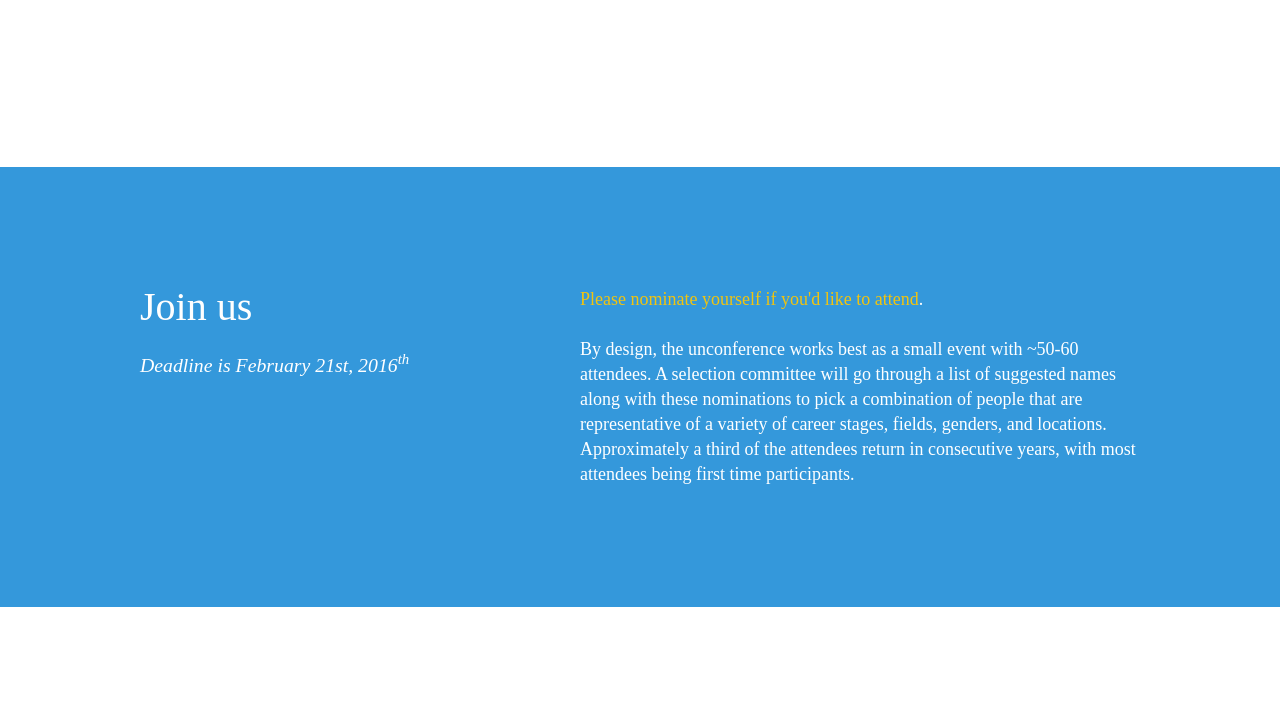
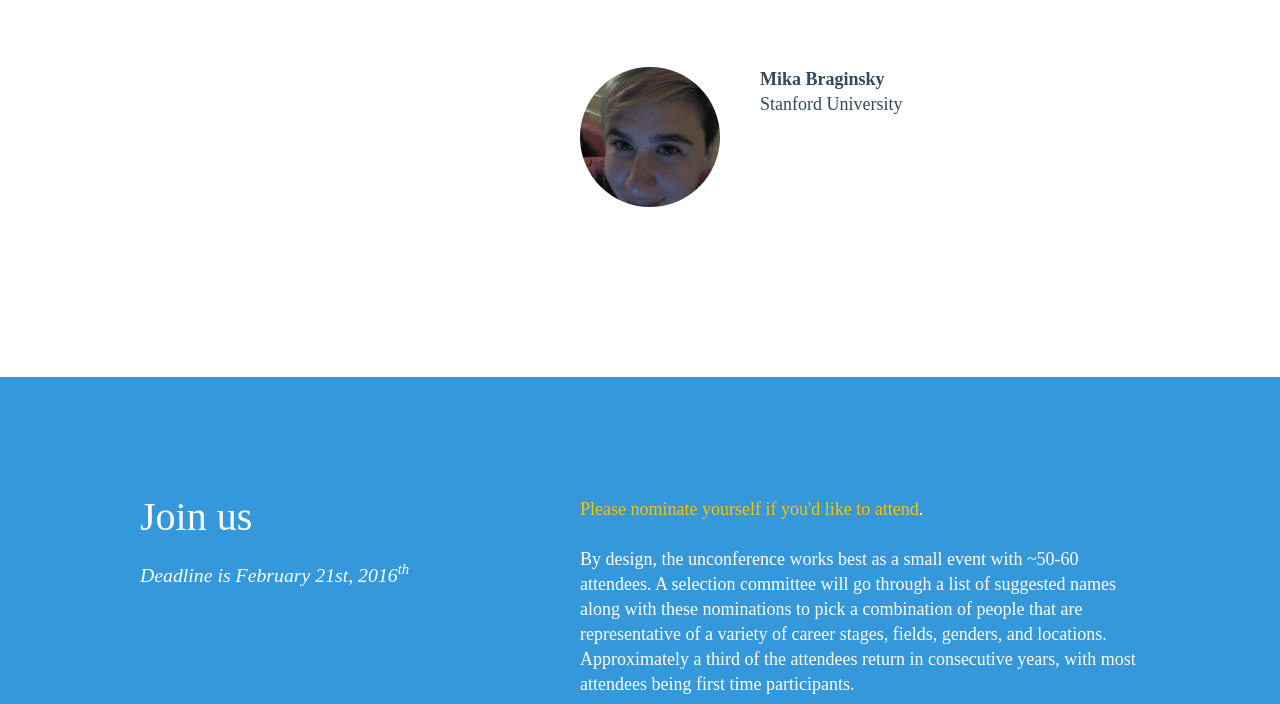
Before and after one commit to ropensci/unconf16, a plain HTML site: page index.html in a window 1280 px wide. Shown: the part 4685-5389 px from the top of the page. Drawn offline with nearby package versions, Linux system fonts and the light colour scheme.

Commit message:
Added Mika

```diff
--- a/index.html
+++ b/index.html
@@ -156,6 +156,13 @@
         <h3 class="participant-name"><a href="http://www.stat.berkeley.edu/~ledell/">Erin LeDell</a></h3>
         <p class="participant-affiliation"><a href="http://www.h2o.ai/">H2Or</a></p>
       </div>
+      <div class="participant mika-braginsky">
+        <div class="participant-image"></div>
+        <h3 class="participant-name">Mika Braginsky</h3>
+        <p class="participant-affiliation">Stanford University</p>
+      </div>
+
+
 
 <!--
       If your PR is adding a new participant, just copy a single div block above and add the appropriate information. You'll also need to add a css class in style/main.css for the participant-image. See instructions in that file.
--- a/style/main.css
+++ b/style/main.css
@@ -654,6 +654,11 @@ font-weight: 700;
   background-size: cover; }
 
 
+.mika-braginsky .participant-image {
+  background: url("../../images/participants/mika-braginsky.png") no-repeat;
+  background-size: cover; }
+
+
 
 
 /*To add new participants, create a class like the ones above.
```
Also changed, not shown: images/participants/mika-braginsky.png (added).
